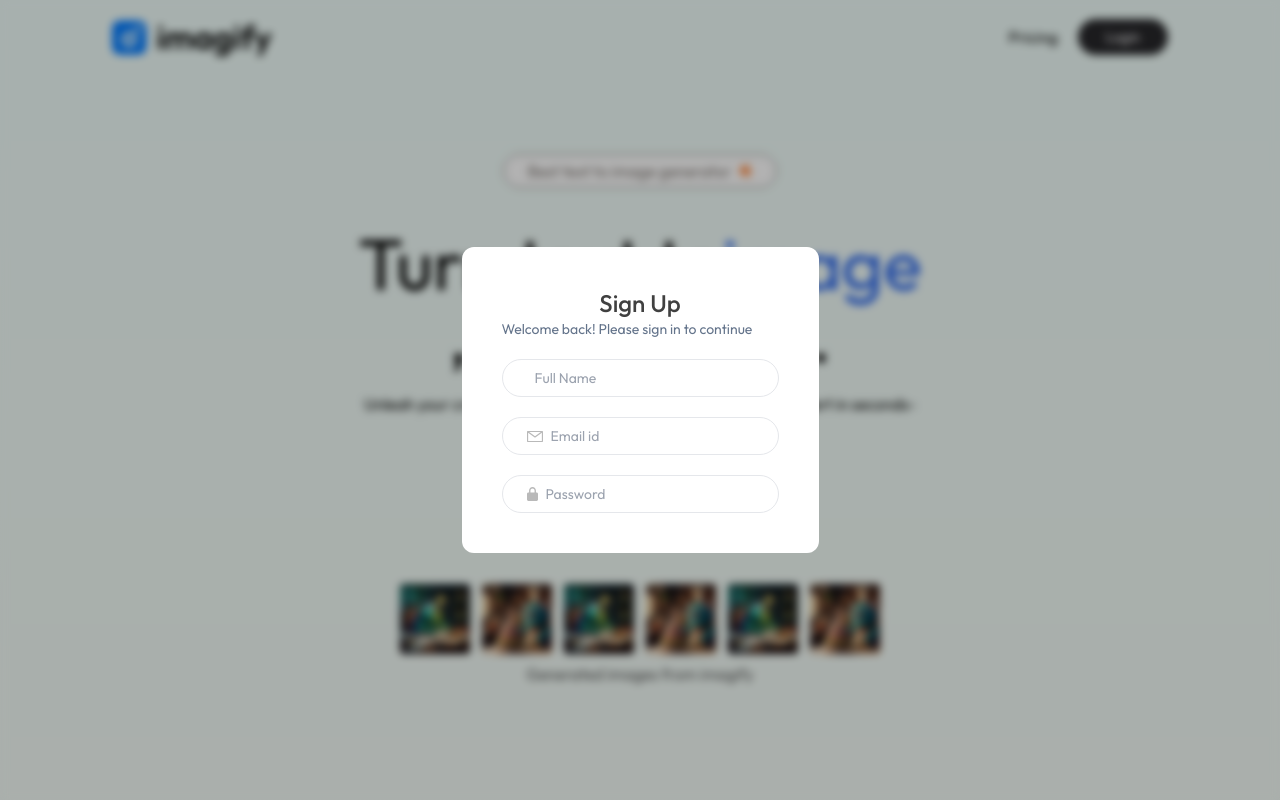
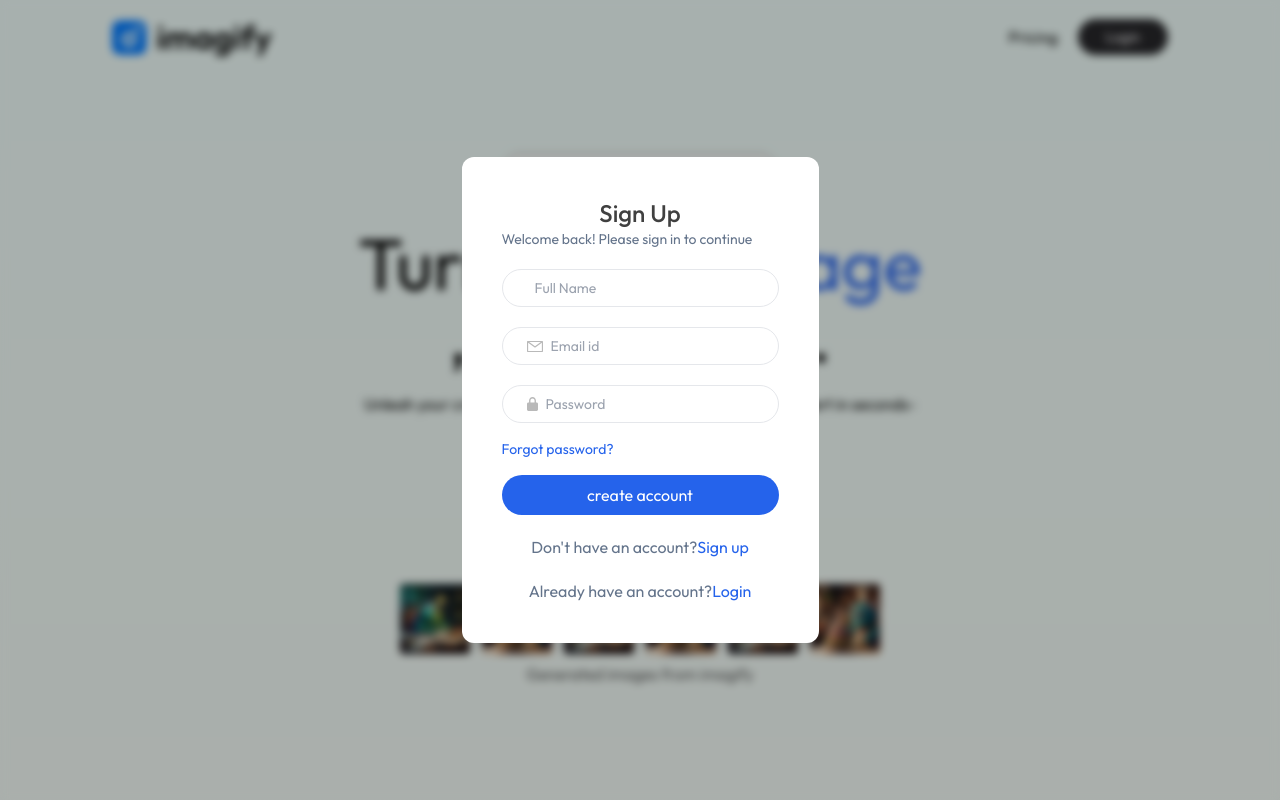
Before and after one commit to shanzayattakhakwani-dev/image-generator, a React (Vite) app: page / in a window 1280 px wide. Shown: the top 800 px of the page. Built offline with nearby package versions, Linux system fonts and the light colour scheme.

Commit message:
Shanzay-BSE233043-added already have an account and signup functionalities

```diff
--- a/src/components/Login.jsx
+++ b/src/components/Login.jsx
@@ -22,6 +22,17 @@ const Login = () => {
           <img src={assets.lock_icon} alt="" />
           <input type="password" className='outline-none text-sm' placeholder='Password' required/>
         </div>
+       <p className='text-sm text-blue-600 my-4
+cursor-pointer'>Forgot password?</p>
+
+<button className='bg-blue-600 w-full text-white py-2
+rounded-full'>create account</button>
+     <p className='mt-5 text-center'>Don't have an account?
+<span className='text-blue-600 cursor-pointer'>Sign up</span></p>
+
+<p className='mt-5 text-center'>Already have an account?
+<span className='text-blue-600 cursor-pointer'>Login</span></p>
+
       </form>
 
     </div>
```
